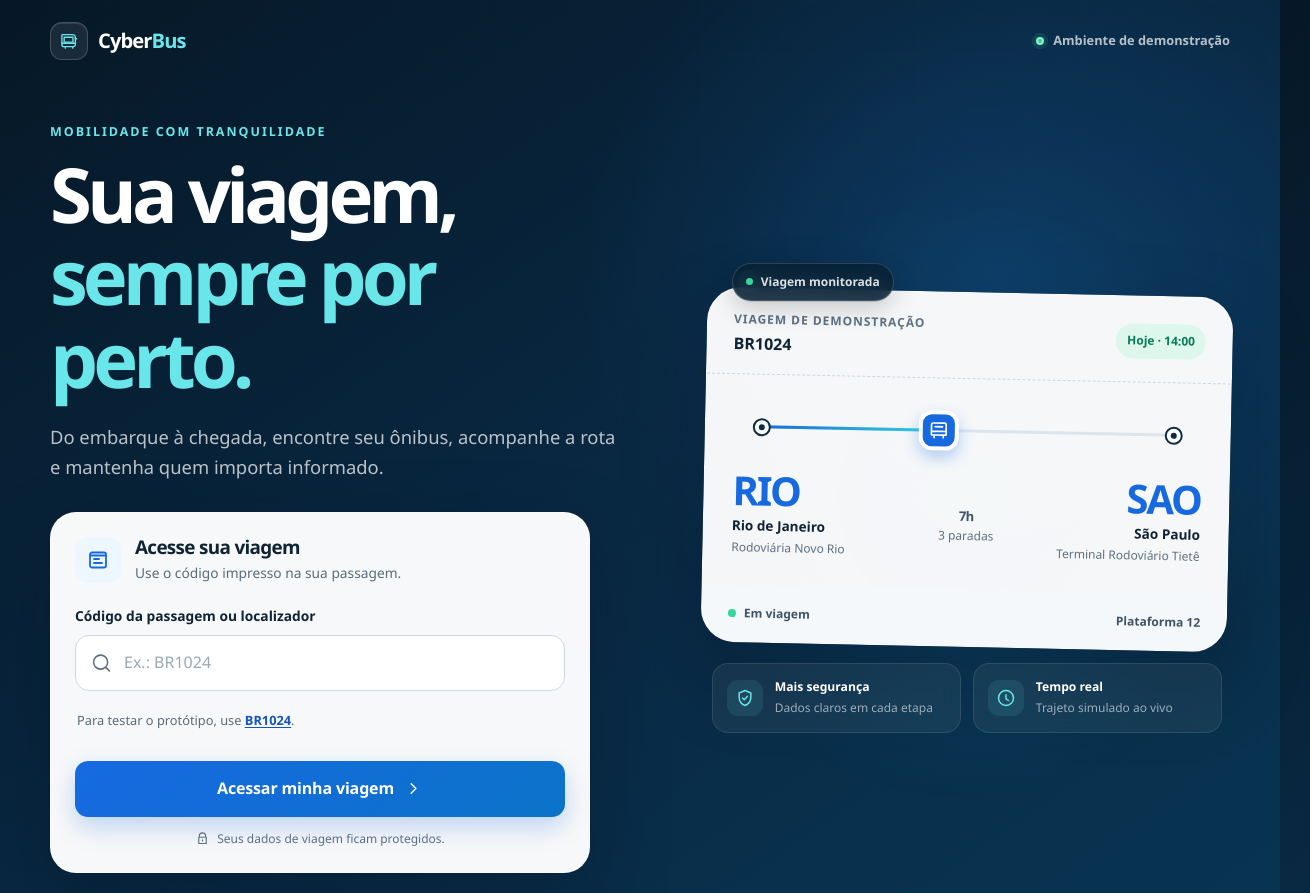
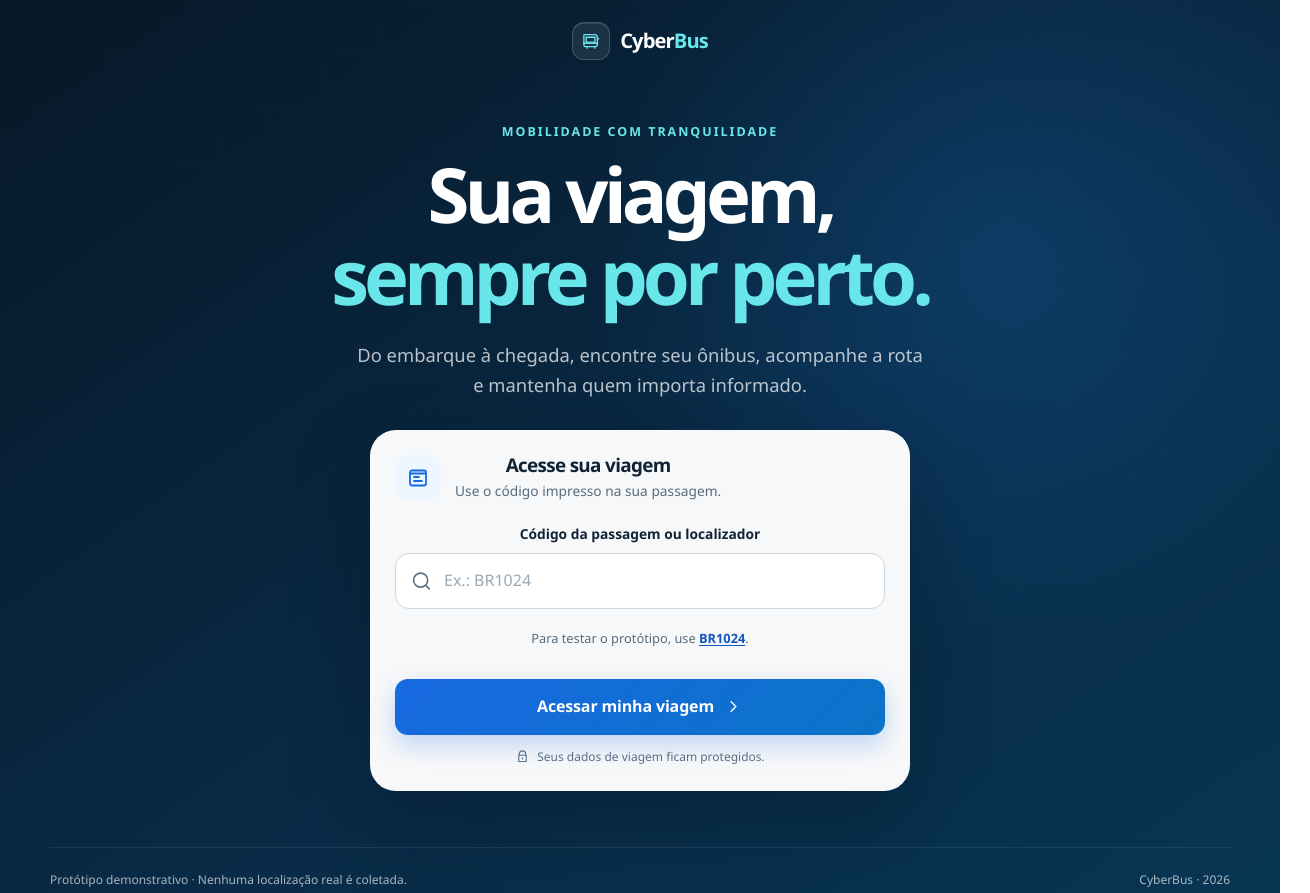
Before and after one commit to diogofrota/cyberbus, a website: page index.html in a window 1280 px wide. Shown: the top 893 px of the page, 1310 px wide, since content can reach past the window. Drawn offline with Linux system fonts and the light colour scheme.

Commit message:
refine: simplify homepage hero

```diff
--- a/css/components.css
+++ b/css/components.css
@@ -35,6 +35,10 @@
   gap: 20px;
 }
 
+.home-header--centered {
+  justify-content: center;
+}
+
 .brand {
   display: inline-flex;
   min-height: 44px;
@@ -96,6 +100,21 @@
   align-items: center;
   gap: 72px;
   padding-block: 40px 56px;
+}
+
+.home-main.home-main--single {
+  grid-template-columns: minmax(0, 680px);
+  justify-content: center;
+}
+
+.home-main--single .home-intro {
+  max-width: 680px;
+  text-align: center;
+}
+
+.home-main--single .home-intro__text,
+.home-main--single .locator-card {
+  margin-inline: auto;
 }
 
 .home-intro {
--- a/index.html
+++ b/index.html
@@ -14,7 +14,7 @@
     <a class="skip-link" href="#consulta">Ir para a consulta</a>
 
     <div class="home-shell">
-      <header class="home-header container" aria-label="Cabeçalho principal">
+      <header class="home-header home-header--centered container" aria-label="Cabeçalho principal">
         <a class="brand brand--light" href="index.html" aria-label="CyberBus — início">
           <span class="brand__mark" aria-hidden="true">
             <svg viewBox="0 0 32 32" role="img">
@@ -25,13 +25,15 @@
           </span>
           <span>Cyber<span>Bus</span></span>
         </a>
+        <!-- Bloco demonstrativo removido da página inicial a pedido do produto.
         <div class="secure-label">
           <span class="status-dot" aria-hidden="true"></span>
           Ambiente de demonstração
         </div>
+        -->
       </header>
 
-      <main class="home-main container">
+      <main class="home-main home-main--single container">
         <section class="home-intro" aria-labelledby="home-title">
           <p class="eyebrow eyebrow--light">Mobilidade com tranquilidade</p>
           <h1 id="home-title">Sua viagem, <span>sempre por perto.</span></h1>
@@ -68,6 +70,7 @@
           </form>
         </section>
 
+        <!-- Prévia demonstrativa removida da página inicial a pedido do produto.
         <aside class="journey-preview" data-preview-route aria-label="Prévia da viagem Rio de Janeiro para São Paulo">
           <div class="journey-preview__halo" aria-hidden="true"></div>
           <div class="live-pill"><span></span> Viagem monitorada</div>
@@ -118,6 +121,7 @@
             </div>
           </div>
         </aside>
+        -->
       </main>
 
       <footer class="home-footer container">
```
Also changed, not shown: dist/css/components.css, dist/index.html.
